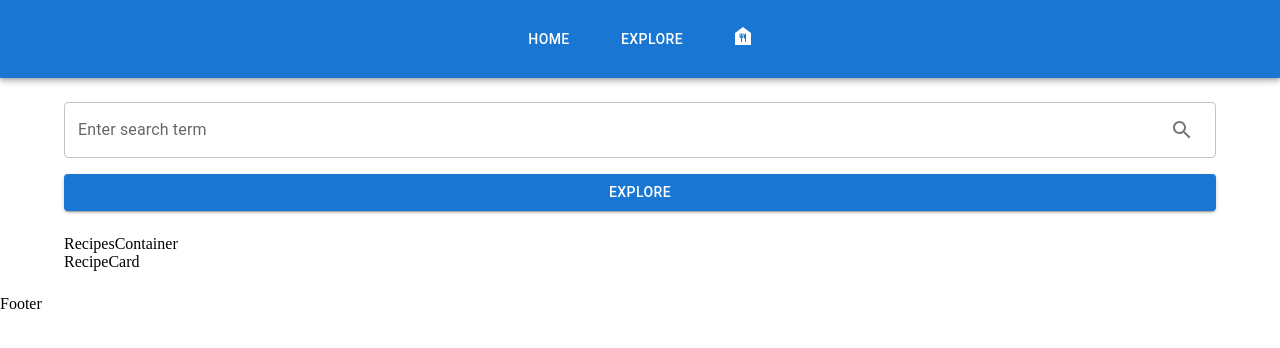
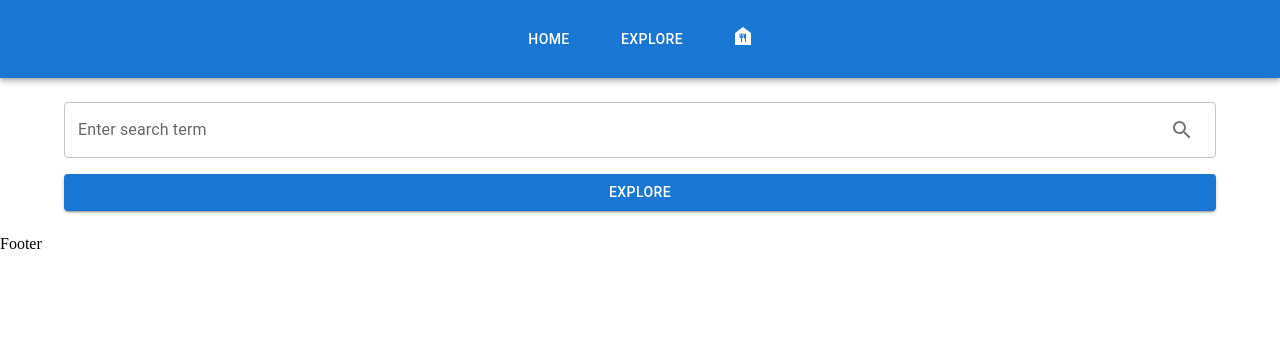
Before and after one commit to GreenCatInForest/recipe-search-app, a React (Create React App) app: page /explore in a window 1280 px wide. Shown: the top 348 px of the page. Built offline with nearby package versions, Linux system fonts and the light colour scheme.

Commit message:
refactor code

```diff
--- a/src/components/RecipeCard.js
+++ b/src/components/RecipeCard.js
@@ -1,7 +1,5 @@
-export const RecipeCard = () => {
-    return (
-      <div>
-        RecipeCard
-      </div>
-    );
-  };
+export const RecipeCard = ({ recipe }) => {
+  console.log(recipe);
+
+  return <div>RecipeCard</div>;
+};
--- a/src/components/RecipesContainer.js
+++ b/src/components/RecipesContainer.js
@@ -1,10 +1,23 @@
-import { RecipeCard } from "../components/RecipeCard"
+import Stack from "@mui/material/Stack";
+import Typography from "@mui/material/Typography";
+import Divider from "@mui/material/Divider";
 
-export const RecipesContainer = () => {
-    return (
-      <div>
-        RecipesContainer
-        <RecipeCard />
-      </div>
-    );
-  };
+import { RecipeCard } from "../components/RecipeCard";
+
+export const RecipesContainer = ({ recipes }) => {
+  return (
+    <Stack spacing={3}>
+      <Typography variant="h4" component="h2" sx={{ textAlign: "center" }}>
+        Recipes
+      </Typography>
+
+      <Divider />
+
+      <Stack direction="row" flexWrap="wrap" justifyContent="space-evenly">
+        {recipes.map((recipe) => {
+          return <RecipeCard recipe={recipe} />;
+        })}
+      </Stack>
+    </Stack>
+  );
+};
--- a/src/containers/FoodSearch.js
+++ /dev/null
@@ -1,32 +0,0 @@
-import { Stack } from "@mui/material";
-import { SearchForm } from "../components/SearchForm";
-import { useEffect, useState } from "react";
-import axios from "axios";
-
-export const FoodSearch = () => {
-  const [searchQuery, setSearchQuery] = useState("");
-
-  useEffect(() => {
-    if (searchQuery) {
-      const fetchData = async () => {
-        const { data } = await axios.get(
-          "https://api.spoonacular.com/recipes/complexSearch",
-          {
-            params: {
-              apiKey: process.env.REACT_APP_X_API_QUOTA_REQUEST,
-              searchQuery,
-            },
-          }
-        );
-        console.log(data);
-      };
-      fetchData();
-    }
-  }, [searchQuery]);
-
-  return (
-    <Stack>
-      <SearchForm setSearchQuery={setSearchQuery} />
-    </Stack>
-  );
-};
--- a/src/pages/Explore.js
+++ b/src/pages/Explore.js
@@ -1,13 +1,68 @@
+import { useEffect, useState } from "react";
+import axios from "axios";
 import Stack from "@mui/material/Stack";
+import Backdrop from "@mui/material/Backdrop";
+import Alert from "@mui/material/Alert";
+import CircularProgress from "@mui/material/CircularProgress";
 
-import { FoodSearch } from "../containers/FoodSearch";
 import { RecipesContainer } from "../components/RecipesContainer";
+import { SearchForm } from "../components/SearchForm";
 
 export const Explore = () => {
+  const [recipes, setRecipes] = useState();
+  const [isLoading, setIsLoading] = useState(false);
+  const [error, setError] = useState(false);
+  const [searchQuery, setSearchQuery] = useState("");
+
+  useEffect(() => {
+    if (searchQuery) {
+      const fetchData = async () => {
+        try {
+          setError(false);
+          setIsLoading(true);
+
+          const { data } = await axios.get(
+            "https://api.spoonacular.com/recipes/complexSearch",
+            {
+              params: {
+                apiKey: process.env.REACT_APP_X_API_QUOTA_REQUEST,
+                searchQuery,
+                addRecipeNutrition: true,
+                addRecipeInformation: true,
+              },
+            }
+          );
+
+          setIsLoading(false);
+          setRecipes(data.results);
+        } catch (err) {
+          setRecipes();
+          setIsLoading(false);
+          setError(true);
+        }
+      };
+
+      fetchData();
+    }
+  }, [searchQuery]);
+
   return (
     <Stack spacing={3}>
-      <FoodSearch />
-      <RecipesContainer />
+      <SearchForm setSearchQuery={setSearchQuery} />
+      {isLoading && (
+        <Backdrop
+          sx={{ color: "#fff", zIndex: (theme) => theme.zIndex.drawer + 1 }}
+          open={isLoading}
+        >
+          <CircularProgress color="inherit" />
+        </Backdrop>
+      )}
+      {error && (
+        <Alert severity="error">
+          Something went wrong. Please try again later.
+        </Alert>
+      )}
+      {recipes && <RecipesContainer recipes={recipes} />}
     </Stack>
   );
 };
```
